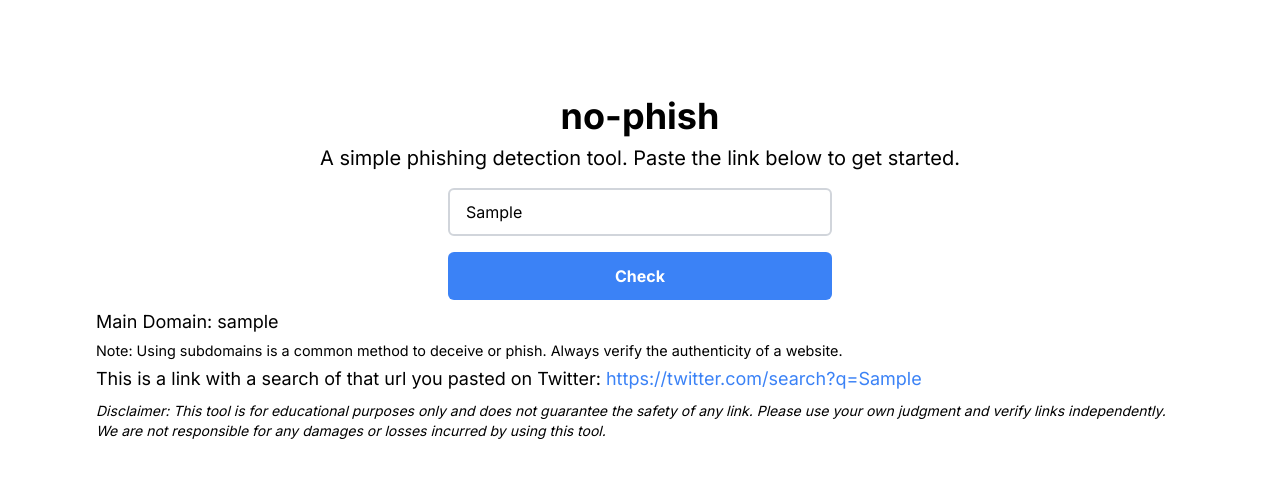
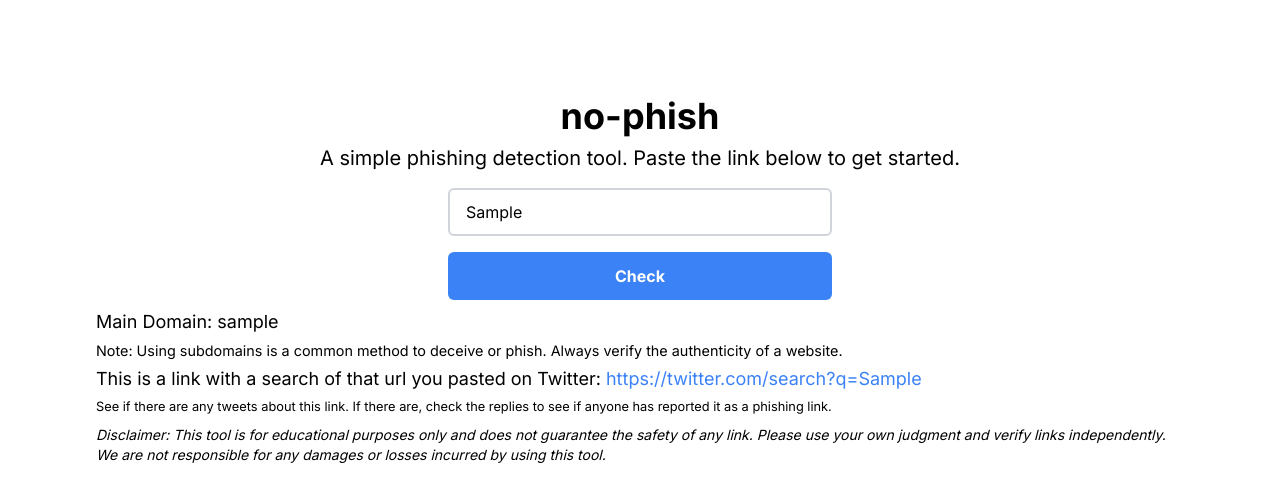
Before and after one commit to jarrensj/no-phish, a Next.js app: page / in a window 1280 px wide. Both pictures are taken after typing "Sample" into the empty fields and a click on the button "Check". Shown: the top 502 px of the page. Built offline with nearby package versions, Linux system fonts and the light colour scheme.

Commit message:
add reason why we check twitter / x

```diff
--- a/components/Tool.tsx
+++ b/components/Tool.tsx
@@ -62,12 +62,17 @@ export default function Tool() {
               </p>
             )}
             {url && (
+              <>
                 <p className="text-lg">
                     This is a link with a search of that url you pasted on Twitter:&nbsp;
                     <Link href={`https://twitter.com/search?q=${url}`}>
                     <span className="text-blue-500">https://twitter.com/search?q={url}</span>
                     </Link>
                 </p>
+                <small>
+                    See if there are any tweets about this link. If there are, check the replies to see if anyone has reported it as a phishing link.
+                </small>
+              </>
             )}
             <p className="text-sm mt-2 italic">
               Disclaimer: This tool is for educational purposes only and does not guarantee the safety of any link. Please use your own judgment and verify links independently. We are not responsible for any damages or losses incurred by using this tool.
```
Lines whose indentation alone changed are shown as unchanged.
